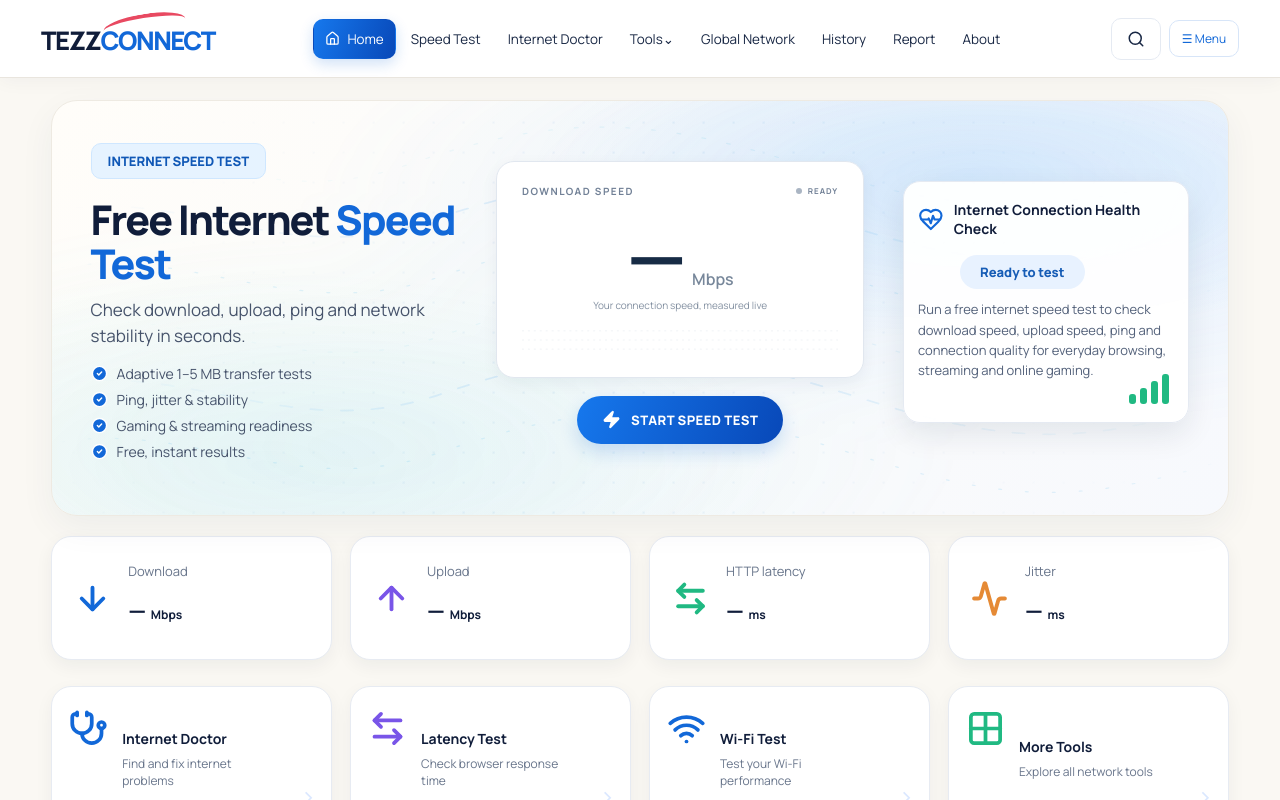
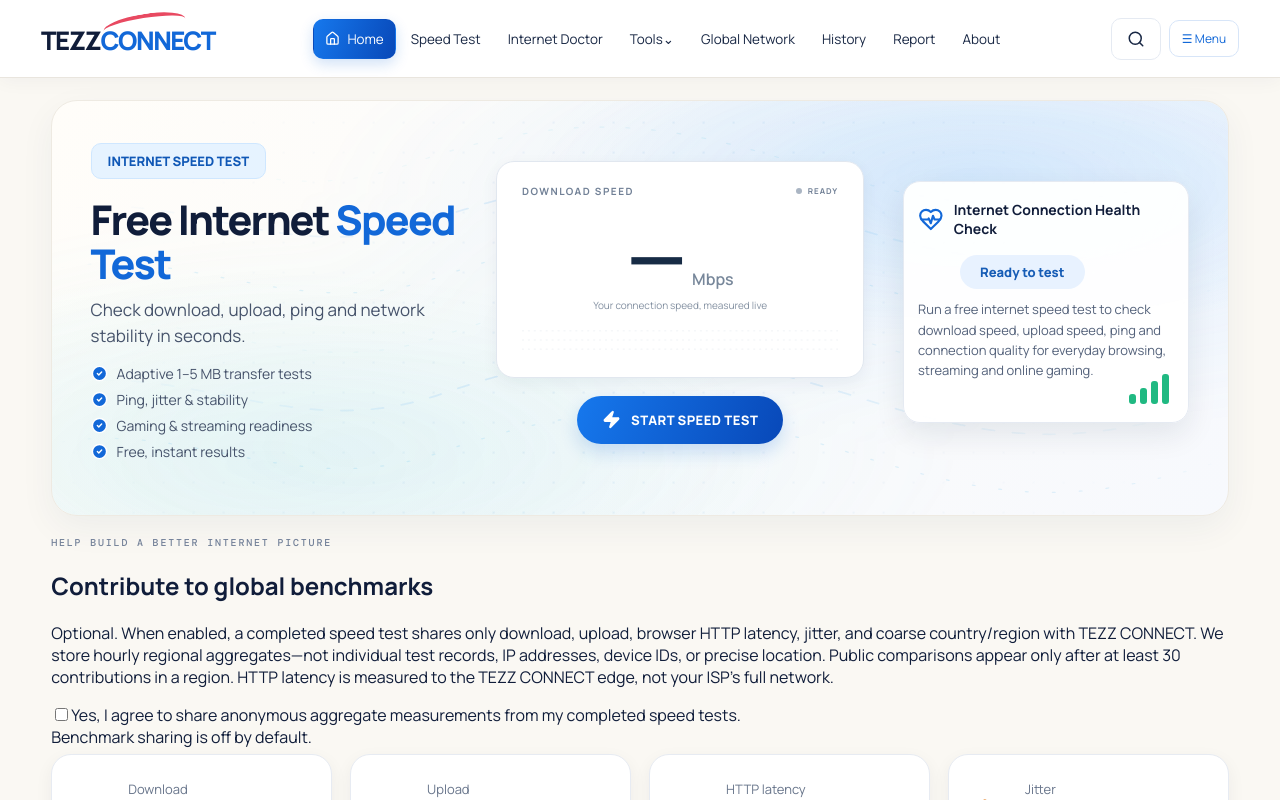
Before and after one commit to svish4934/tezz-connect, a React (Vite) app: page / in a window 1280 px wide. Shown: the top 800 px of the page. Built offline with nearby package versions, Linux system fonts and the light colour scheme.

Commit message:
Add explicit opt-in for anonymous benchmark contributions

```diff
--- a/src/App.tsx
+++ b/src/App.tsx
@@ -202,6 +202,8 @@ function App() {
   const [testError, setTestError] = useState('')
   const [history, setHistory] = useState<TestResult[]>(loadHistory)
   const [result, setResult] = useState<TestResult | null>(() => loadHistory()[0] ?? null)
+  const [benchmarkConsent, setBenchmarkConsent] = useState(() => { try { return localStorage.getItem('tezz_benchmark_consent_v1') === 'true' } catch { return false } })
+  const [benchmarkStatus, setBenchmarkStatus] = useState('')
   const [activeTab, setActiveTab] = useState(() => window.location.pathname === '/about' ? 'About' : 'Overview')
   const [mobileMenuOpen, setMobileMenuOpen] = useState(false)
 
@@ -568,6 +570,31 @@ function App() {
     }
   }
 
+  async function submitBenchmarkContribution(test: TestResult) {
+    if (!benchmarkConsent) return
+    setBenchmarkStatus('Sharing anonymous aggregate…')
+    try {
+      const response = await fetch('/api/v1/benchmarks/submit', {
+        method: 'POST',
+        headers: { 'Content-Type': 'application/json' },
+        cache: 'no-store',
+        body: JSON.stringify({
+          consent: true,
+          protocolVersion: 'v1',
+          downloadMbps: test.download,
+          uploadMbps: test.upload,
+          latencyMs: test.ping,
+          jitterMs: test.jitter,
+        }),
+      })
+      const data = await response.json() as { message?: string }
+      if (!response.ok) throw new Error(data.message || 'Contribution could not be recorded.')
+      setBenchmarkStatus('Thank you. Your anonymous aggregate contribution was recorded.')
+    } catch (error) {
+      setBenchmarkStatus(error instanceof Error ? error.message : 'Contribution could not be recorded.')
+    }
+  }
+
   async function runTest() {
     if (state === 'running') return
     setState('running')
@@ -652,6 +679,7 @@ function App() {
       const next = { ping: Math.round(latency.ping), download: Number(download.toFixed(1)), upload: Number(upload.toFixed(1)), jitter: Number(latency.jitter.toFixed(1)), date: new Date().toISOString(), trace: speedTraceRef.current.slice(-36) }
       setResult(next)
       setHistory(current => [next, ...current].slice(0, 50))
+      if (benchmarkConsent) void submitBenchmarkContribution(next)
       setProgress(100)
       setTestPhase('Test complete')
       setState('complete')
@@ -727,6 +755,23 @@ function App() {
             </div>
             <div className="tezz-health-card"><div className="tezz-health-title"><HeartPulse size={27}/><strong>Internet Connection Health Check</strong></div><span className={`tezz-health-badge ${result?'':'pending'}`}>{result?quality:'Ready to test'}</span><p>{result?'Your internet speed and connection quality have been measured. Review your download, upload, latency and stability results for browsing, streaming, gaming and video calls.':'Run a free internet speed test to check download speed, upload speed, ping and connection quality for everyday browsing, streaming and online gaming.'}</p><div className="tezz-signal-bars"><i/><i/><i/><i/></div></div>
             <div className="tezz-wave" aria-hidden="true"><svg viewBox="0 0 1000 500" preserveAspectRatio="none"><defs><linearGradient id="tezz-signal-blue"><stop stopColor="#58b8ff" stopOpacity=".02"/><stop offset=".5" stopColor="#1686ed" stopOpacity=".8"/><stop offset="1" stopColor="#65d9ee" stopOpacity=".05"/></linearGradient><linearGradient id="tezz-signal-cyan"><stop stopColor="#64d8e8" stopOpacity=".02"/><stop offset=".55" stopColor="#36b8df" stopOpacity=".7"/><stop offset="1" stopColor="#1686ed" stopOpacity=".04"/></linearGradient></defs><path className="signal-wave signal-wave-back" d="M-30 78 C90 18 170 142 300 78 S510 18 640 78 S850 142 1030 72"/><path className="signal-wave signal-wave-mid" d="M-30 145 C100 82 185 210 320 145 S530 82 665 145 S875 210 1030 138"/><path className="signal-wave signal-wave-front" d="M-30 215 C100 150 195 278 330 212 S540 150 680 215 S880 280 1030 208"/><path className="signal-wave signal-wave-back" d="M-30 285 C100 220 195 350 330 284 S540 220 680 285 S880 350 1030 278"/><path className="signal-wave signal-wave-mid" d="M-30 355 C100 292 195 420 330 354 S540 292 680 355 S880 420 1030 348"/><path className="signal-wave signal-wave-front" d="M-30 425 C100 362 195 490 330 424 S540 362 680 425 S880 490 1030 418"/></svg></div>
+          </section>
+          <section className="benchmark-consent-panel" aria-label="Global benchmark sharing">
+            <div>
+              <div className="section-kicker">HELP BUILD A BETTER INTERNET PICTURE</div>
+              <h2>Contribute to global benchmarks</h2>
+              <p>Optional. When enabled, a completed speed test shares only download, upload, browser HTTP latency, jitter, and coarse country/region with TEZZ CONNECT. We store hourly regional aggregates—not individual test records, IP addresses, device IDs, or precise location. Public comparisons appear only after at least 30 contributions in a region. HTTP latency is measured to the TEZZ CONNECT edge, not your ISP's full network.</p>
+              <label className="benchmark-consent-toggle">
+                <input type="checkbox" checked={benchmarkConsent} onChange={event => {
+                  const enabled = event.target.checked
+                  setBenchmarkConsent(enabled)
+                  setBenchmarkStatus(enabled ? 'Opt-in enabled. Your next completed speed test can contribute.' : 'Opt-out enabled. No future benchmark contributions will be sent.')
+                  try { localStorage.setItem('tezz_benchmark_consent_v1', String(enabled)) } catch { /* Consent remains active for this page session. */ }
+                }} />
+                <span>Yes, I agree to share anonymous aggregate measurements from my completed speed tests.</span>
+              </label>
+              <div className="benchmark-consent-status" role="status">{benchmarkStatus || (benchmarkConsent ? 'Opt-in is enabled.' : 'Benchmark sharing is off by default.')}</div>
+            </div>
           </section>
           <section className="tezz-stat-grid">
             <div className="tezz-stat cyan"><ArrowDown/><span>Download</span><strong>{result?result.download.toFixed(2):'—'} <small>Mbps</small></strong></div>
```
